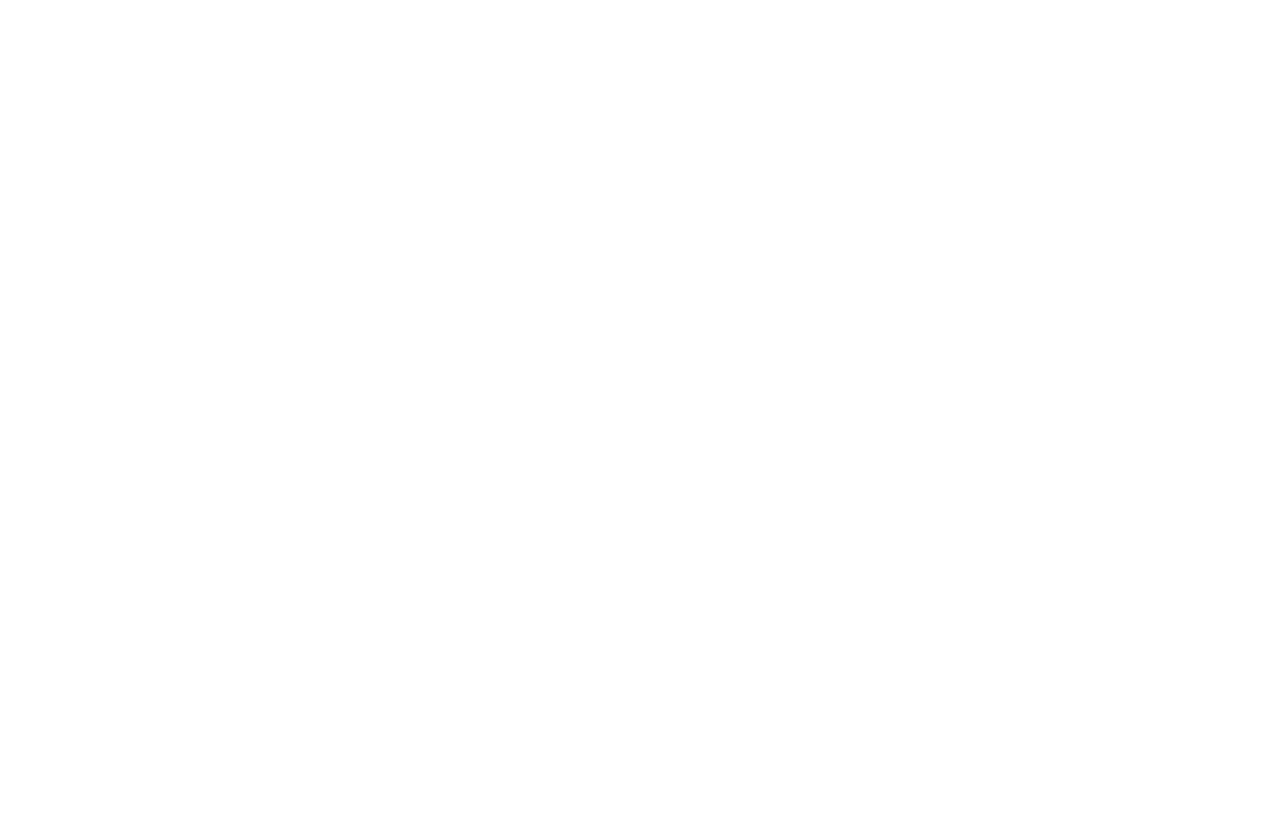
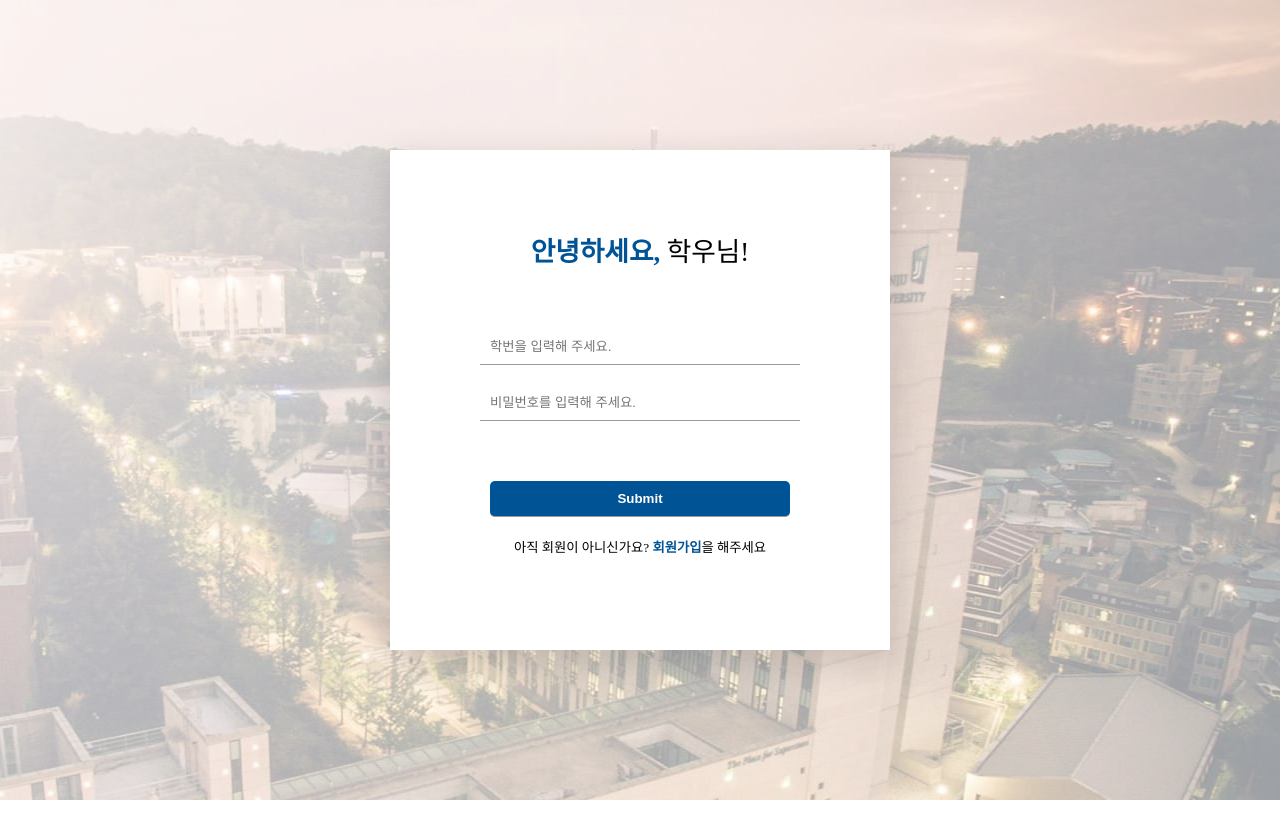
Before and after one commit to vpdls1511/Our_School_Life, a React (Create React App) app in the folder client/: page /account/signin in a window 1280 px wide. Before the commit this address had no page. Shown: the top 838 px of the page. Before the commit the page ends 800 px from the top, so only its background shows below. Built offline with nearby package versions, Linux system fonts and the light colour scheme.

Commit message:
style(vpdls1511) : AccountLayout 디자인 수정

```diff
--- a/client/src/App.js
+++ b/client/src/App.js
@@ -6,6 +6,7 @@
 import Suggestion from "./page/Suggestion";
 import AccountLayout from "./layout/AccountLayout";
 import SignIn from "./page/account/SignIn";
+import SignUp from "./page/account/SignUp";
 
 function App() {
   return useRoutes([
@@ -21,7 +22,8 @@
       path : '/account',
       element : <AccountLayout />,
       children : [
-        {index : true , element: <SignIn />},
+        {path: "signin" , element: <SignIn />},
+        {path : "signup" , element: <SignUp />},
       ]
     }
   ]);
--- a/client/src/assets/index.scss
+++ b/client/src/assets/index.scss
@@ -5,6 +5,7 @@
 
 // Layout
 @import "layout/DefaultLayout";
+@import "layout/AccountLayout";
 
 //Pages
 @import "pages/Suggestion";
--- /dev/null
+++ b/client/src/assets/layout/AccountLayout.scss
@@ -0,0 +1,42 @@
+.accountBackground{
+  >.img{
+    position: absolute;
+    top: 0;
+    width: 100vw;
+    height: 100vh;
+    background-image: url("../img/authBackground.jpeg");
+    background-position: left top;
+    animation: slideImg 20s 0s ease infinite;
+  }
+  >.filter{
+    position: absolute;
+    top: 0;
+    width: 100vw;
+    height: 100vw;
+    background-color: rgba(255,255,255,.6);
+  }
+}
+
+.accountWrap{
+  background-color: white;
+  position: absolute;
+  width: 500px;
+  height: 500px;
+  left: 50%;
+  top: 50%;
+  transform: translate(-50%, -50%);
+  box-shadow: 4px 12px 30px 6px rgba(0, 0, 0, .12);
+  vertical-align: center;
+}
+
+@keyframes slideImg {
+  0%{
+    background-position: left top;
+  }
+  50%{
+    background-position: right top;
+  }
+  100%{
+    background-position: left top;
+  }
+}
--- a/client/src/assets/pages/SignIn.scss
+++ b/client/src/assets/pages/SignIn.scss
@@ -1,16 +1,23 @@
-.signInWrap{
-  position: absolute;
-  width: 500px;
-  height: 500px;
-  left: 50%;
-  top: 50%;
-  transform: translate(-50%, -50%);
-  box-shadow: 4px 12px 30px 6px rgba(0, 0, 0, .12);
-  vertical-align: center;
-  >p{
+.signInWrap {
+  > p {
+    font-size: 20pt;
+    text-align: center;
+    margin: 80px 0 50px 0;
 
+    > b {
+      color: var(--font-highlight-2);
     }
-  >input{
+    &.goSignUp{
+      font-size: 10pt;
+      margin-top: 10px;
+      > b{
+        cursor: pointer;
+      }
+    }
+  }
+
+  > form {
+    > input {
       position: relative;
       left: 50%;
       transform: translateX(-50%);
@@ -20,5 +27,13 @@
       border: none;
       padding: 10px;
       border-bottom: 1px solid #999;
+      &[type=submit] {
+        margin-top: 50px;
+        background-color: var(--font-highlight-2);
+        color: white;
+        font-weight: bold;
+        border-radius: 5px;
       }
     }
+  }
+}
--- a/client/src/layout/AccountLayout.js
+++ b/client/src/layout/AccountLayout.js
@@ -1,11 +1,13 @@
 import {Outlet} from "react-router-dom";
 
-const AccountLayout = () =>{
+const AccountLayout = () => {
   return <>
-
-    Layout
-    <div>
-      <Outlet />
+    <div className={"accountBackground"}>
+      <div className={"img"}/>
+      <div className={"filter"}/>
+    </div>
+    <div className={"accountWrap"}>
+      <Outlet/>
     </div>
   </>
 }
--- a/client/src/page/account/SignIn.js
+++ b/client/src/page/account/SignIn.js
@@ -1,10 +1,18 @@
+import {useNavigate} from 'react-router-dom';
+
 const SignIn = () => {
-  return<div className={"signInWrap"}>
-    <p>안녕하세요, <b>학우님!</b></p>
-    <input type={"text"} placeholder={"학번을 입력해 주세요."}/>
-    <br/>
-    <input type={"password"} placeholder={"비밀번호를 입력해 주세요."}/>
-  </div>
+  const navigate = useNavigate();
+
+  return<section className={"signInWrap"}>
+    <p><b>안녕하세요,</b> 학우님!</p>
+    <form>
+      <input type={"text"} placeholder={"학번을 입력해 주세요."}/>
+      <br/>
+      <input type={"password"} placeholder={"비밀번호를 입력해 주세요."}/>
+      <input type={"submit"} />
+    </form>
+    <p className={"goSignUp"}>아직 회원이 아니신가요? <b onClick={() => navigate("/account/signup")}>회원가입</b>을 해주세요</p>
+  </section>
 }
 
 export default SignIn;
--- /dev/null
+++ b/client/src/page/account/SignUp.js
@@ -0,0 +1,49 @@
+import {useState} from "react";
+import {useNavigate} from "react-router-dom";
+
+const SignUp = () => {
+
+  const navigate = useNavigate();
+
+  const [stepFragment , setStepFragment] = useState({
+    stepNumber : 0,
+    fragment : [<Step1 />, <Step2 />, <Step3 />]
+  })
+
+  return<section className={"signUpWrap"}>
+    {stepFragment.fragment[stepFragment.stepNumber]}
+    <br/>
+    {
+      stepFragment.stepNumber === stepFragment.fragment.length -1?
+        <button onClick={()=>navigate("/")}> FINISH </button>
+        : <button onClick={() => setStepFragment({
+      ...stepFragment,
+      stepNumber: stepFragment.stepNumber + 1
+    })}> NEXT </button>
+    }
+  </section>
+}
+
+const Step1 = () => {
+  return<>
+    <input type={"text"} placeholder={"당신의 학번은 무엇 인가요?"}/>
+  </>
+}
+
+const Step2 = () => {
+  return<>
+    <input type={"password"} placeholder={"비밀번호는 작성 해 주세요"}/>
+    <br/>
+    <input type={"password"} placeholder={"비밀번호를 확인 해 주세요"}/>
+  </>
+}
+
+const Step3 = () => {
+
+  return<>
+    회원가입이 완료되었습니다 :)<br/>
+    관리자의 승인을 기다려 주세요 !
+  </>
+}
+
+export default SignUp;
```
Also changed, not shown: client/src/assets/img/authBackground.jpeg (added). Lines whose indentation alone changed are shown as unchanged.
